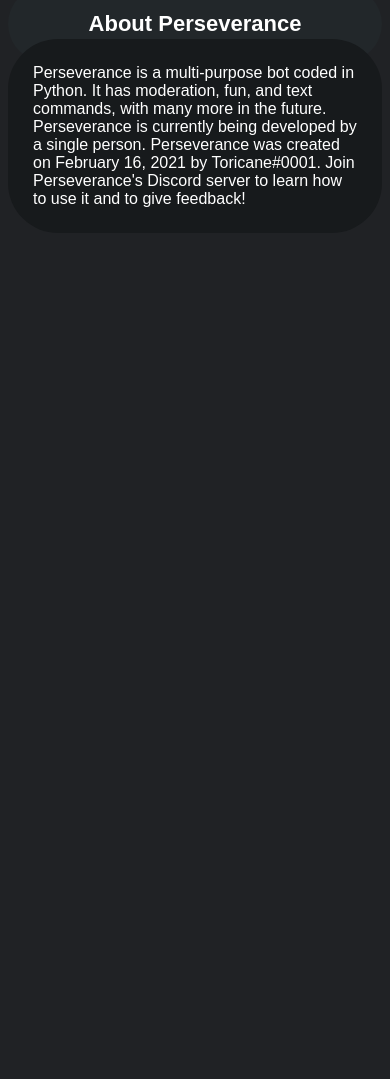
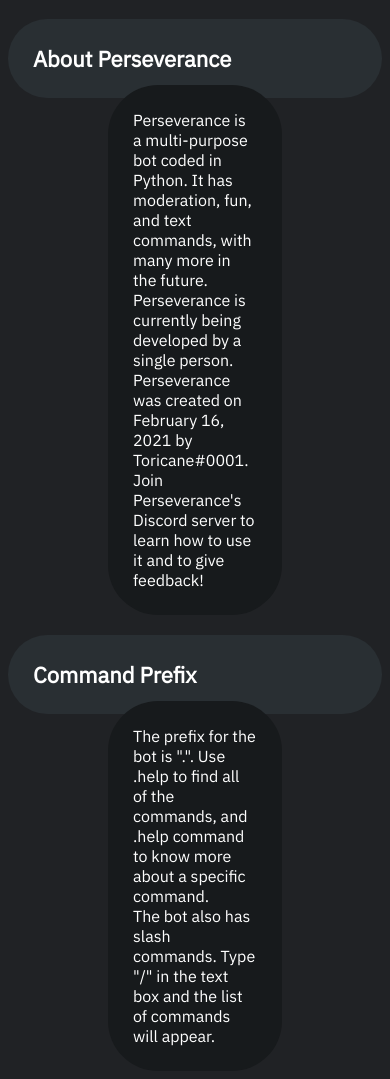
Before and after one commit to Toricane/Perseverance-Bot, a Flask app: page / in a window 390 px wide. Shown: the part 721-1800 px from the top of the page. Before the commit the page ends 928 px from the top, so only its background shows below. Run offline with Flask 2, Linux system fonts and the light colour scheme.

Commit message:
5.1.2
Mobile website released, new font, and mobile status!

```diff
--- a/cmds/credits.py
+++ b/cmds/credits.py
@@ -26,7 +26,7 @@ async def show_credits(ctx):
     embed.add_field(
         name='Website:',
         value=
-        'https://perseverance-bot.toricane.repl.co/',
+        'https://PerseveranceBot.repl.co',
         inline=False)
     embed.add_field(
         name='Invite the bot!',
--- a/cmds/help.py
+++ b/cmds/help.py
@@ -68,12 +68,12 @@ async def get_command_help_embed(ctx, command):
 
 async def get_all_help(ctx):
     embed = discord.Embed(colour=discord.Colour.orange())
-    embed.add_field(name="<:perseverance:828089686399778856>  List of Commands", value="Use `.help command` or `/help command` to know more about a specific command!\n**Important Links:**\n[Invite the Bot](https://discord.com/api/oauth2/authorize?client_id=811277990913769523&permissions=3691244614&scope=bot%20applications.commands) | [Discord](https://discord.gg/QFcMcCQGbU) | [Website](https://Perseverance-Bot.toricane.repl.co)")
+    embed.add_field(name="<:perseverance:828089686399778856>  List of Commands", value="Use `.help command` or `/help command` to know more about a specific command!\n**Important Links:**\n[Invite the Bot](https://discord.com/api/oauth2/authorize?client_id=811277990913769523&permissions=3691244614&scope=bot%20applications.commands) | [Discord](https://discord.gg/QFcMcCQGbU) | [Website](https://PerseveranceBot.repl.co)")
     embed.add_field(name="<:mod:830265633542635550>  Moderation:", value="`addrole`, `removerole`, `kick`, `ban`, `unban`", inline=False)
     embed.add_field(name="<:fun:831018113293746187>  Fun:", value="`8ball`, `hi`, `hello`, `bye`, `joke`, `inspire`", inline=False)
     embed.add_field(name="<:google:831015776893927454>  Google Related:", value="`google`, `googleimages`, `translate`, `define`, `wikipedia`", inline=False)
     embed.add_field(name="<:text:831021740259147856>  Text Related:", value="`morsetotext`, `texttomorse`, `binarytotext`, `texttobinary`, `say`, `reciprocal`, `password`, `reverse`", inline=False)
-    embed.add_field(name="<:useful:831028975698444288>  Useful:", value="`poll`, `avatar`, `purge`, `credits`, `embed`, `nick`, `invite`", inline=False)
+    embed.add_field(name="<:useful:831028975698444288>  Utility:", value="`poll`, `avatar`, `purge`, `credits`, `embed`, `nick`, `invite`", inline=False)
     embed.add_field(name="<:feedback:831205687152345148>  Feedback:", value="`feedback`, `feedbacklist`", inline=False)
     embed.add_field(name="<:miscellaneous:831207806719361065>  Miscellaneous:", value="`ping`, `perseverance`", inline=False)
     embed.set_footer(text="The prefix for the bot is both \".\" and \"/\".")
--- a/pyproject.toml
+++ b/pyproject.toml
@@ -24,7 +24,7 @@ lxml = "^4.6.2"
 "discord.py" = "^1.6.0"
 asteval = "^0.9.23"
 contextlib3 = "^3.10.0"
-discord-py-slash-command = "^1.1.1"
+discord-py-slash-command = "^1.1.2"
 
 [tool.poetry.dev-dependencies]
 
--- /dev/null
+++ b/website/templates/home_desktop.html
@@ -0,0 +1,104 @@
+<!DOCTYPE html>
+<html lang="en-ca">
+
+<head>
+	<meta charset="UTF-8">
+    <meta name="viewport" content="width=device-width, initial-scale=1.0">
+    <meta name="google-site-verification" content="_RpC5GNa437kd0d1CNdYJiN9J6b0eNu9-aYH5SUKAOw" />
+    <meta property="og:title" content='Home | Perseverance Bot'>
+    <meta property="og:site_name" content='Perseverance Bot Website'>
+    <meta property="og:url" content="https://PerseveranceBot.repl.co/commands">
+    <meta property="og:description" content='Home page of the website for Perseverance Discord Bot.'>
+    <meta property="og:image" content="https://cdn.discordapp.com/attachments/824870493265461253/830290910192336926/perseverance.png">
+    <meta property="og:image:secure_url" content="https://cdn.discordapp.com/attachments/824870493265461253/830290910192336926/perseverance.png">
+    <meta property="og:image:type" content="image/png"> <!-- recommend type -->
+    <meta property="og:image:alt" content='Perseverance Bot Logo'>
+    <meta property="og:image:width" content="400"> <!-- recommend size -->
+    <meta property="og:image:height" content="400"> <!-- recommend size -->
+    <meta property="og:type" content="website">
+    <meta property="og:locale" content="en_CA">
+    <link rel="preconnect" href="https://fonts.gstatic.com">
+    <link href="https://fonts.googleapis.com/css2?family=IBM+Plex+Sans&display=swap" rel="stylesheet">
+	<title>Perseverance Bot Website</title>
+	<style>
+		a:link,
+		a:visited {
+			background-color: #7289DA;
+			color: white;
+			padding: 15px 25px;
+			text-align: center;
+			text-decoration: none;
+			display: inline-block;
+			border-radius: 10px;
+		}
+
+		a:hover,
+		a:active {
+			background-color: #99AAB5;
+		}
+
+		h1 {
+			display: table;
+			margin: 10px auto 10px auto;
+			padding: 25px;
+			background-color: #292D30;
+			color: #FFFFFF;
+			font-family: 'IBM Plex Sans', sans-serif;
+			text-align: center;
+			border-radius: 50px;
+        }
+
+		h2 {
+			font-family: 'IBM Plex Sans', sans-serif;
+			font-size: 20px;
+			color: #FFFFFF;
+			background-color: #202225;
+			display: table;
+			margin: 10px auto 10px auto;
+			padding: 25px;
+			border-radius: 50px;
+            text-align: center;
+		}
+
+		h3 {
+			font-family: 'IBM Plex Sans', sans-serif;
+			font-size: 22px;
+			color: #FFFFFF;
+			background-color: #292F33;
+			display: block;
+			margin: 20px auto 20px auto;
+			padding: 25px;
+			text-align: left;
+			border-radius: 50px;
+		}
+
+		p {
+			font-family: 'IBM Plex Sans', sans-serif;
+			font-size: 16px;
+			color: #FFFFFF;
+			background-color: #171a1c;
+			display: inline-block;
+			margin: -33px 100px 0px 100px;
+			padding: 25px;
+			text-align: left;
+			border-radius: 50px;
+		}
+        img {
+            display: block;
+            margin-left: auto;
+            margin-right: auto;
+        }
+	</style>
+</head>
+
+<body style="background-color:#202225;">
+	<h1>Welcome to Perseverance Bot Website</h1>
+	<h2><a href="https://PerseveranceBot.repl.co">Home</a>&nbsp&nbsp&nbsp<a href="https://discord.com/api/oauth2/authorize?client_id=811277990913769523&permissions=3691244614&scope=bot%20applications.commands"
+		 target="_blank">Invite</a>&nbsp&nbsp&nbsp<a href="https://PerseveranceBot.repl.co/commands">Commands</a>&nbsp&nbsp&nbsp<a href="https://discord.gg/QFcMcCQGbU">Discord</a></h2>
+    <img src="https://cdn.discordapp.com/attachments/824870493265461253/830290910192336926/perseverance.png" alt="Perseverance Logo" width="350" height="350" class="center">
+	<h3>About Perseverance<br></h3>
+        <p>Perseverance is a multi-purpose bot coded in Python. It has moderation, fun, and text commands, with many more in the future. Perseverance is currently being developed by a single person. Perseverance was created on February 16, 2021 by Toricane#0001. Join Perseverance's Discord server to learn how to use it and to give feedback!</p>
+    <h3>Command Prefix<br></h3>
+        <p>The prefix for the bot is ".". Use .help to find all of the commands, and .help command to know more about a specific command. <br>The bot also has slash commands. Type "/" in the text box and the list of commands will appear.</p>
+    </body>
+</html>
--- a/website/templates/code.html
+++ b/website/templates/home_mobile.html
@@ -5,10 +5,10 @@
 	<meta charset="UTF-8">
     <meta name="viewport" content="width=device-width, initial-scale=1.0">
     <meta name="google-site-verification" content="_RpC5GNa437kd0d1CNdYJiN9J6b0eNu9-aYH5SUKAOw" />
-    <meta property="og:title" content='Commands | Perseverance Bot'>
+    <meta property="og:title" content='Home | Perseverance Bot'>
     <meta property="og:site_name" content='Perseverance Bot Website'>
-    <meta property="og:url" content="https://Perseverance-Bot.toricane.repl.co/commands">
-    <meta property="og:description" content='This is the list of commands for Perseverance Bot.'>
+    <meta property="og:url" content="https://PerseveranceBot.repl.co/commands">
+    <meta property="og:description" content='Home page of the website for Perseverance Discord Bot.'>
     <meta property="og:image" content="https://cdn.discordapp.com/attachments/824870493265461253/830290910192336926/perseverance.png">
     <meta property="og:image:secure_url" content="https://cdn.discordapp.com/attachments/824870493265461253/830290910192336926/perseverance.png">
     <meta property="og:image:type" content="image/png"> <!-- recommend type -->
@@ -17,17 +17,19 @@
     <meta property="og:image:height" content="400"> <!-- recommend size -->
     <meta property="og:type" content="website">
     <meta property="og:locale" content="en_CA">
+    <link rel="preconnect" href="https://fonts.gstatic.com">
+    <link href="https://fonts.googleapis.com/css2?family=IBM+Plex+Sans&display=swap" rel="stylesheet">
 	<title>Perseverance Bot Website</title>
 	<style>
 		a:link,
 		a:visited {
 			background-color: #7289DA;
 			color: white;
-			padding: 15px 25px;
+			padding: 10px 20px;
 			text-align: center;
 			text-decoration: none;
 			display: inline-block;
-			border-radius: 10px;
+			border-radius: 8px;
 		}
 
 		a:hover,
@@ -38,44 +40,45 @@
 		h1 {
 			display: table;
 			margin: 10px auto 10px auto;
-			padding: 25px;
+			padding: 20px;
 			background-color: #292D30;
 			color: #FFFFFF;
-			font-family: Arial;
+			font-family: 'IBM Plex Sans', sans-serif;
 			text-align: center;
 			border-radius: 50px;
         }
 
 		h2 {
-			font-family: Arial;
+			font-family: 'IBM Plex Sans', sans-serif;
 			font-size: 20px;
 			color: #FFFFFF;
 			background-color: #202225;
 			display: table;
 			margin: 10px auto 10px auto;
-			padding: 25px;
-			border-radius: 50px;
+			padding: 20px;
+			border-radius: 30px;
+            text-align: center;
 		}
 
 		h3 {
-			font-family: Arial;
+			font-family: 'IBM Plex Sans', sans-serif;
 			font-size: 22px;
 			color: #FFFFFF;
-			background-color: #22272a;
+			background-color: #292F33;
 			display: block;
-			margin: 10px auto 10px auto;
+			margin: 20px auto 20px auto;
 			padding: 25px;
-			text-align: center;
+			text-align: left;
 			border-radius: 50px;
 		}
 
 		p {
-			font-family: Arial;
+			font-family: 'IBM Plex Sans', sans-serif;
 			font-size: 16px;
 			color: #FFFFFF;
 			background-color: #171a1c;
 			display: inline-block;
-			margin: -33px auto 500px auto;
+			margin: -33px auto 0px auto;
 			padding: 25px;
 			text-align: left;
 			border-radius: 50px;
@@ -90,10 +93,12 @@
 
 <body style="background-color:#202225;">
 	<h1>Welcome to Perseverance Bot Website</h1>
-	<h2><a href="https://Perseverance-Bot.toricane.repl.co">Home</a>&nbsp&nbsp&nbsp<a href="https://discord.com/api/oauth2/authorize?client_id=811277990913769523&permissions=3691244614&scope=bot%20applications.commands"
-		 target="_blank">Invite</a>&nbsp&nbsp&nbsp<a href="https://Perseverance-Bot.toricane.repl.co/commands">Commands</a>&nbsp&nbsp&nbsp<a href="https://discord.gg/QFcMcCQGbU">Discord</a></h2>
-    <img src="https://cdn.discordapp.com/attachments/824870493265461253/830290910192336926/perseverance.png" alt="Perseverance Logo" width="350" height="350" class="center">
+	<h2><a href="https://PerseveranceBot.repl.co">Home</a>&nbsp&nbsp&nbsp<a href="https://discord.com/api/oauth2/authorize?client_id=811277990913769523&permissions=3691244614&scope=bot%20applications.commands"
+		 target="_blank">Invite</a><br><br><a href="https://PerseveranceBot.repl.co/commands">Commands</a>&nbsp&nbsp&nbsp<a href="https://discord.gg/QFcMcCQGbU">Discord</a></h2>
+    <img src="https://cdn.discordapp.com/attachments/824870493265461253/830290910192336926/perseverance.png" alt="Perseverance Logo" width="300" height="300" class="center">
 	<h3>About Perseverance<br></h3>
         <p>Perseverance is a multi-purpose bot coded in Python. It has moderation, fun, and text commands, with many more in the future. Perseverance is currently being developed by a single person. Perseverance was created on February 16, 2021 by Toricane#0001. Join Perseverance's Discord server to learn how to use it and to give feedback!</p>
+    <h3>Command Prefix<br></h3>
+        <p>The prefix for the bot is ".". Use .help to find all of the commands, and .help command to know more about a specific command. <br>The bot also has slash commands. Type "/" in the text box and the list of commands will appear.</p>
     </body>
 </html>
```
Also changed, not shown: cmds/purge.py (added, +44 -0 lines), main.py (+42 -5 lines), website/keep_alive.py (+13 -3 lines), website/templates/commands_desktop.html (renamed from website/templates/commands.html, +10 -7 lines), website/templates/commands_mobile.html (added, +99 -0 lines), README.md, 1 other file.
